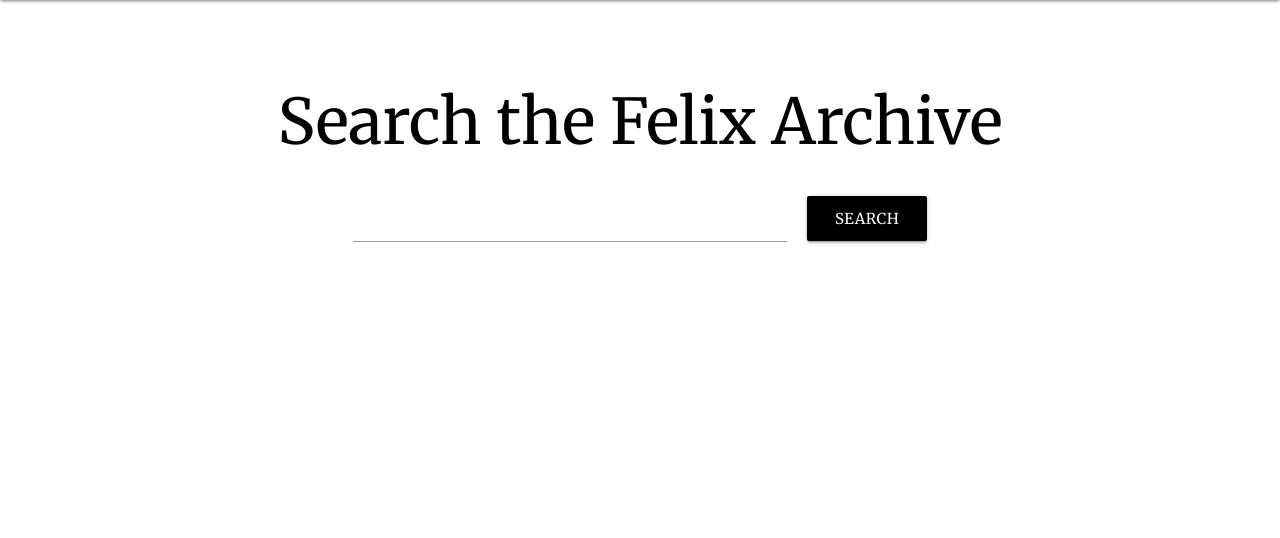
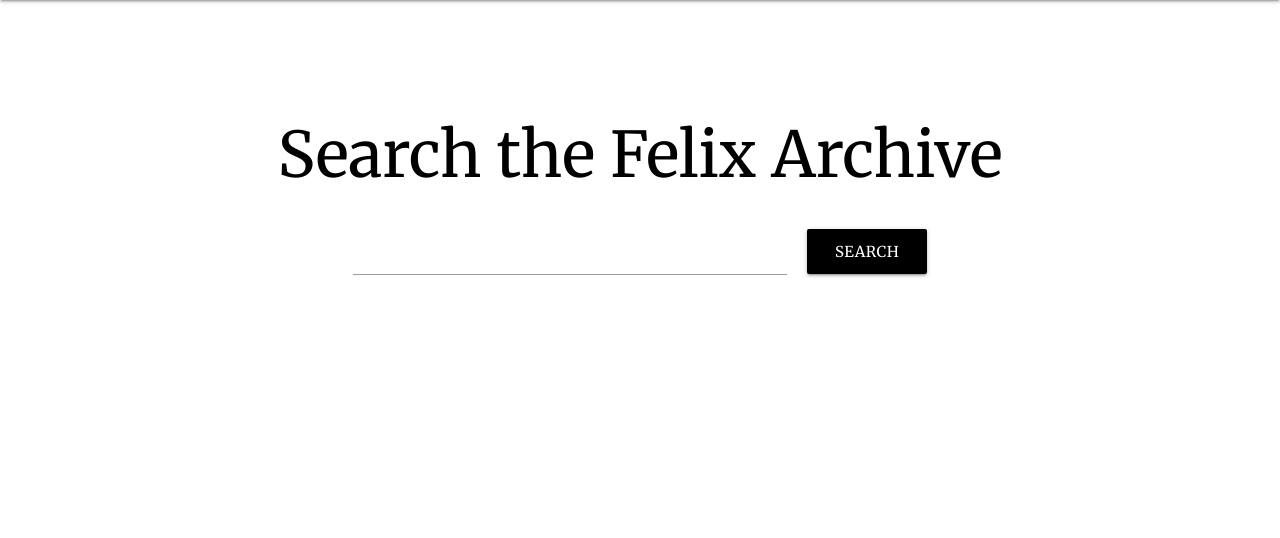
Before and after one commit to FelixOnline/FelixArchive, a Flask app: page / in a window 1280 px wide. Shown: the part 64-602 px from the top of the page. Run offline with Flask 2, Linux system fonts and the light colour scheme; some libraries are stand-ins or nearby versions.

Commit message:
Better layout on index page
Signed-off-by: Andy Wang <cbeuw.andy@gmail.com>

```diff
--- a/templates/index.html
+++ b/templates/index.html
@@ -21,11 +21,10 @@
   </nav>
 
   <main>
-    <div class="container">
-      <br><br>
+    <div class="container" style="margin-top: 8rem">
       <h1 class="header center black-text">Search the Felix Archive</h1>
       <div class="row">
-        <div class="col s12 m8 offset-m2">
+        <div class="col s12 m12 l8 offset-l2">
           <form action="/search" method="get">
             <div class="search-field input-field">
               <button class="btn-large black waves-effect waves-light" type="submit">
```
